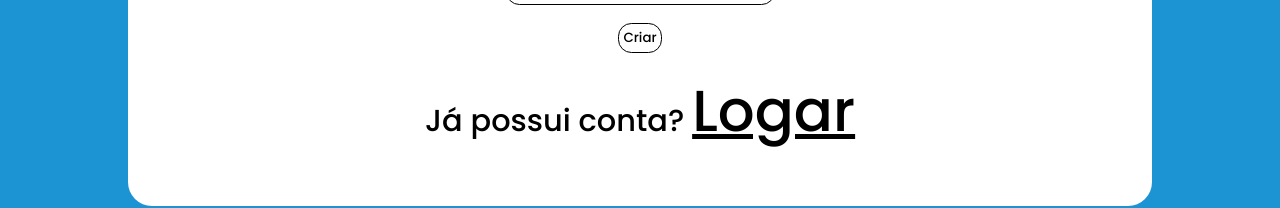
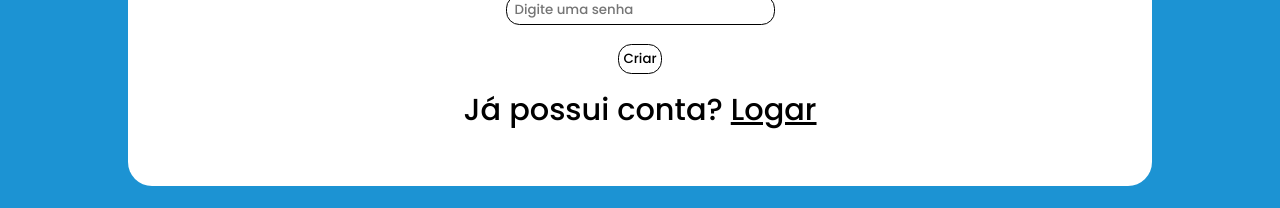
Before and after one commit to nicolaskleinaraujo/blog-project, a React (Vite) app in the folder frontend/: page /register in a window 1280 px wide. Shown: the part 454-662 px from the top of the page. Built offline with nearby package versions, Linux system fonts and the light colour scheme; no server answers; a web font is replaced by a local one.

Commit message:
hotfix on the login and register page

```diff
--- a/frontend/src/Pages/User/Login/Login.module.css
+++ b/frontend/src/Pages/User/Login/Login.module.css
@@ -32,6 +32,7 @@
 .login form p a {
     color: black;
     text-decoration: underline;
+    font-size: 1em;
 }
 
 .login form label input {
--- a/frontend/src/Pages/User/Register/Register.module.css
+++ b/frontend/src/Pages/User/Register/Register.module.css
@@ -32,6 +32,7 @@
 .register form p a {
     color: black;
     text-decoration: underline;
+    font-size: 1em;
 }
 
 .register form label input {
```
